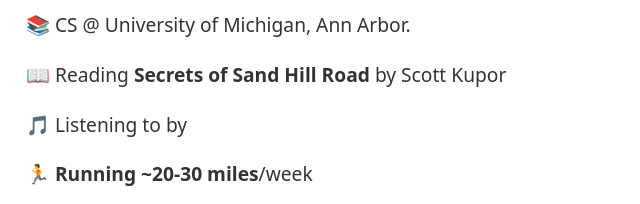
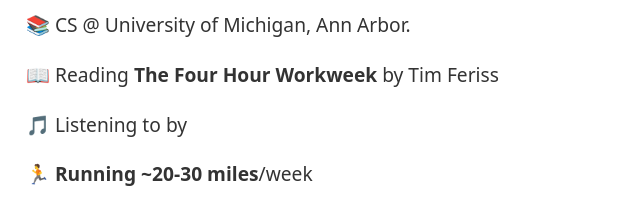
Before and after one commit to shamdasani/shamdasani.org-old, a Gatsby site: page / in a window 1280 px wide. Shown: the part 491-695 px from the top of the page, 230-870 px from the left. Built offline with nearby package versions, Linux system fonts and the light colour scheme; Gatsby itself is replaced by a stand-in of ours; no server answers.

Commit message:
Update me.js

```diff
--- a/src/components/me.js
+++ b/src/components/me.js
@@ -204,11 +204,11 @@ const Me = ({ trimmed }) => {
             <article>
               📖 Reading{" "}
               <b>
-                <Link href="https://www.goodreads.com/en/book/show/42348376-secrets-of-sand-hill-road">
-                  Secrets of Sand Hill Road
+                <Link href="http://www.metaphysicspirit.com/books/The%204-Hour%20Workweek.pdf">
+                  The Four Hour Workweek
                 </Link>
               </b>{" "}
-              by Scott Kupor
+              by Tim Feriss
             </article>
 
             <article>
```
